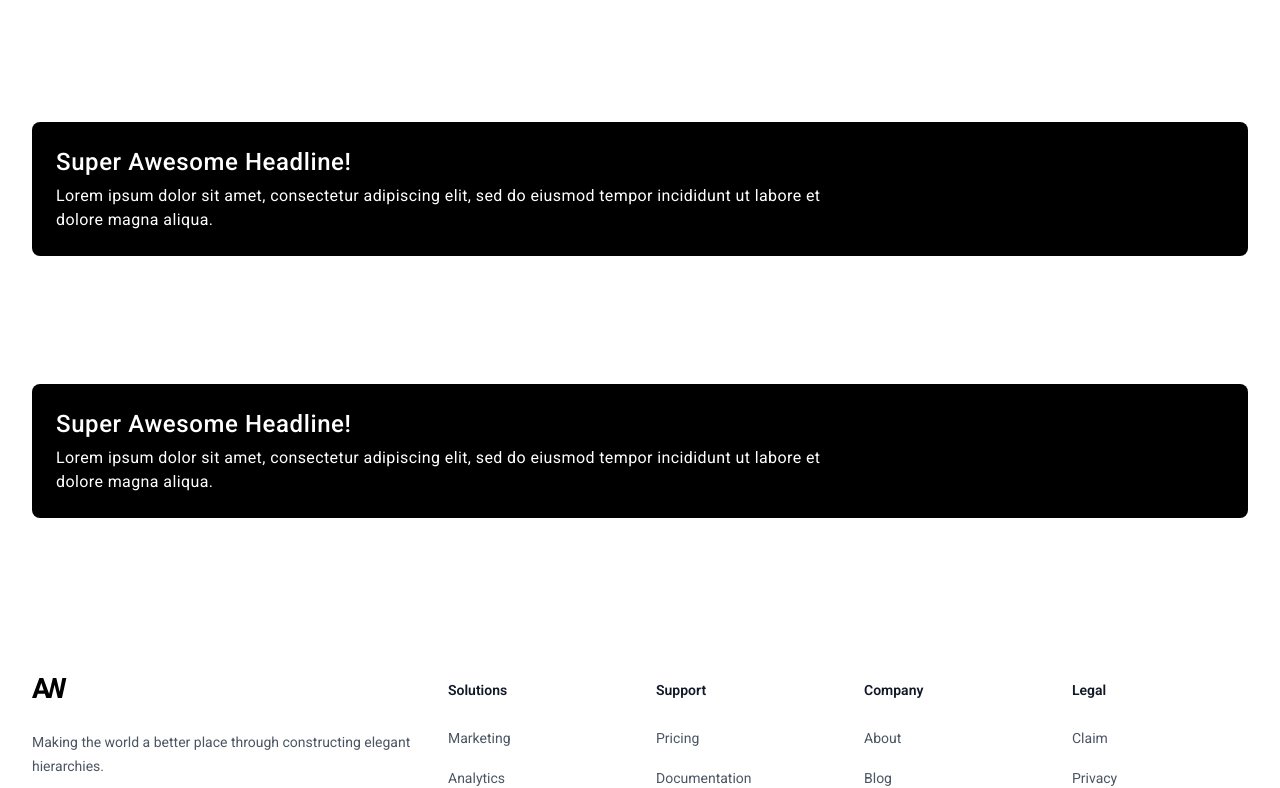
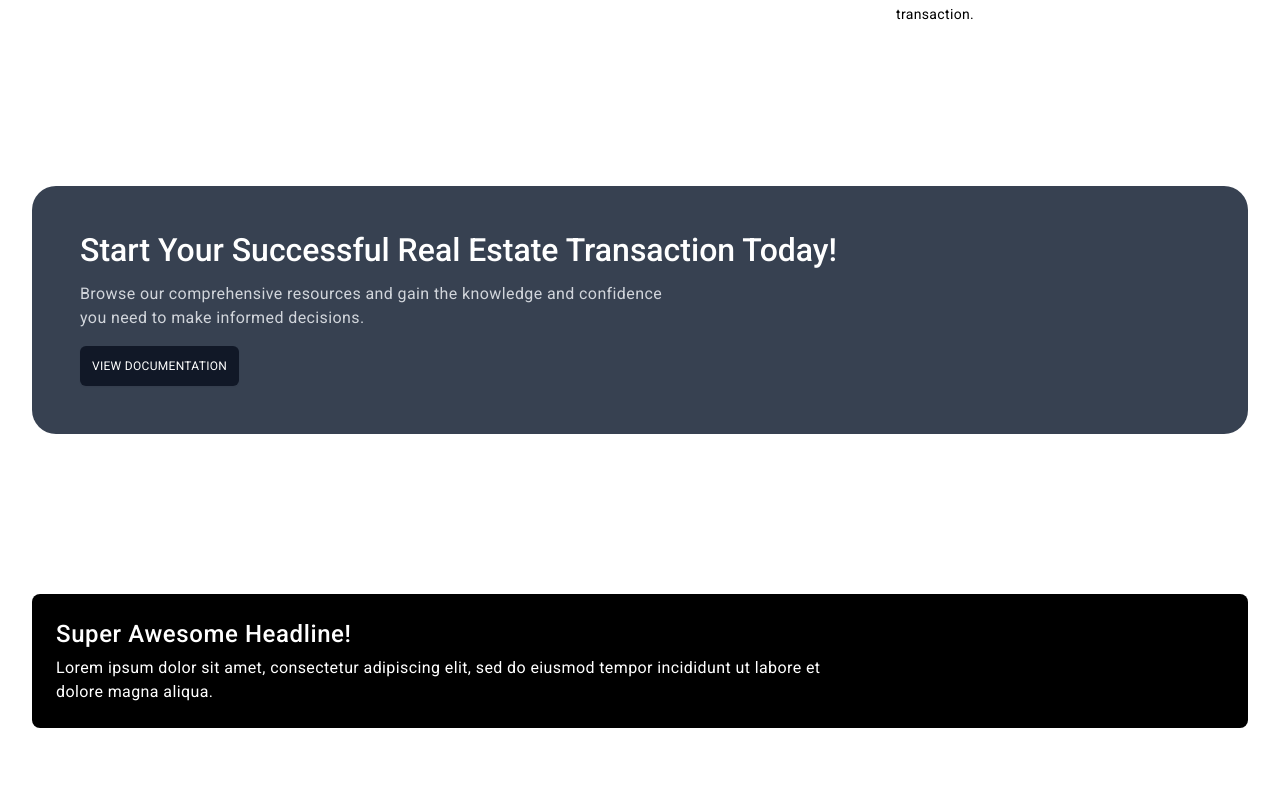
Before and after one commit to iamwillcode/agentwebb, a Next.js app: page / in a window 1280 px wide. Shown: the part 1117-1905 px from the top of the page. Built offline with nearby package versions, Linux system fonts and the light colour scheme.

Commit message:
updated call to action to view real estate transaction guide

```diff
--- a/pages/index.tsx
+++ b/pages/index.tsx
@@ -2,6 +2,7 @@ import Head from "next/head";
 import Footer from "@/components/Footer";
 import Header from "@/components/Header";
 import { HiOutlineSearch, HiOutlineFire, HiOutlineDeviceTablet } from "react-icons/hi";
+import Link from "next/link";
 
 
 
@@ -12,7 +13,7 @@ export default function index() {
         <title>AgentWebb</title>
       </Head>
       <Header />
-      <main className="my-32 space-y-24 ">
+      <main className="my-32 space-y-32 ">
         <section className="wrapper">
           <div className="relative overflow-hidden isolate bg-gradient-to-b from-gray-100/20 pt-14">
             <div
@@ -81,10 +82,18 @@ export default function index() {
         </section>
         {/* SECTION END: 02 :: FEATURES  */}
         <section className="wrapper">
-          <div className="overflow-hidden bg-black rounded-lg ">
-            <div className="px-4 py-5 space-y-1.5 sm:p-6">
-              <h3 className="text-white headline-medium">Super Awesome Headline!</h3>
-              <p className="max-w-3xl text-white body-large">Lorem ipsum dolor sit amet, consectetur adipiscing elit, sed do eiusmod tempor incididunt ut labore et dolore magna aliqua.</p>
+          <div className="p-12 overflow-hidden bg-gray-700 rounded-3xl ">
+              <div className="space-y-4 text-start">
+                <h3 className="text-white capitalize headline-large">Start your successful real estate transaction today!</h3>
+                <p className="text-gray-300 body-large max-w-prose">Browse our comprehensive resources and gain the knowledge and confidence you need to make informed decisions.</p>
+              </div>
+              <div className="flex justify-start mt-4">
+                <Link
+                  href="/docs"
+                  className="px-3 py-2 tracking-wide text-white uppercase bg-gray-900 rounded-md shadow-sm body-small hover:bg-gray-950 focus-visible:outline focus-visible:outline-2 focus-visible:outline-offset-2 focus-visible:outline-gray-600"
+                >
+                  View Documentation
+                </Link>
             </div>
           </div>
         </section>
```
